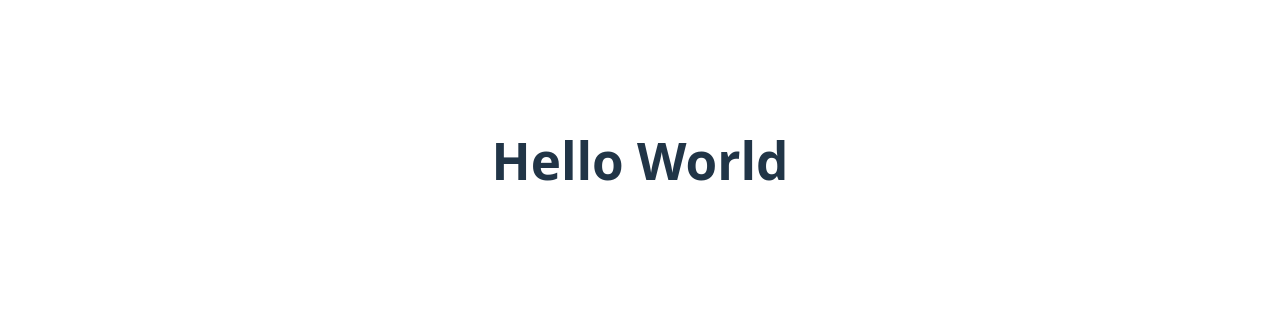
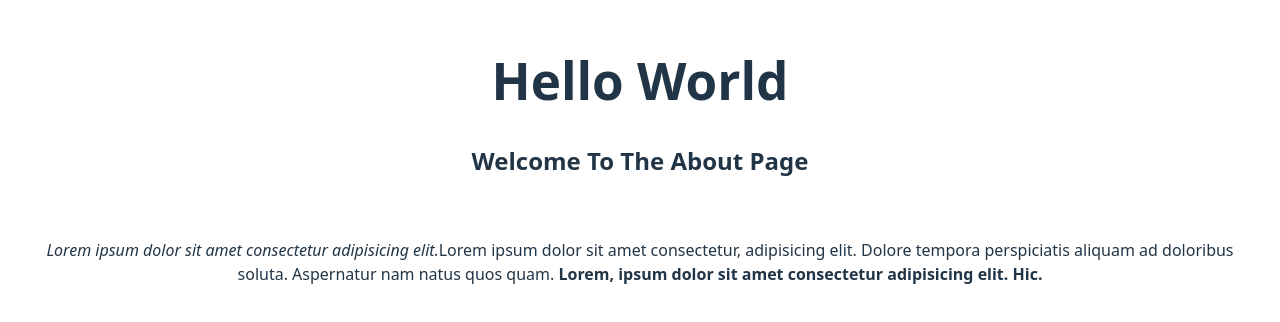
Before and after one commit to ridwanahmedxix/React-, a React (Vite) app in the folder Lesson/Lesson-1/: page / in a window 1280 px wide. Shown: the part 240-562 px from the top of the page. Built offline with nearby package versions, Linux system fonts and the light colour scheme.

Commit message:
toggle system create

```diff
--- a/Lesson/Lesson-1/src/About.jsx
+++ b/Lesson/Lesson-1/src/About.jsx
@@ -1,7 +1,19 @@
 import React from "react";
 
 const About = () => {
-  return <div>About</div>;
+  return (
+    <div>
+      <h2>Welcome To The About Page </h2>
+      <br />
+      <p>
+        <i>Lorem ipsum dolor sit amet consectetur adipisicing elit.</i>
+        Lorem ipsum dolor sit amet consectetur, adipisicing elit. Dolore tempora
+        perspiciatis aliquam ad doloribus soluta. Aspernatur nam natus quos
+        quam.{" "}
+        <b>Lorem, ipsum dolor sit amet consectetur adipisicing elit. Hic.</b>
+      </p>
+    </div>
+  );
 };
 
 export default About;
--- a/Lesson/Lesson-1/src/App.jsx
+++ b/Lesson/Lesson-1/src/App.jsx
@@ -1,8 +1,10 @@
+import About from "./About";
 import "./App.css";
 function App() {
   return (
     <>
       <h1>Hello World </h1>
+      <About></About>
     </>
   );
 }
```
